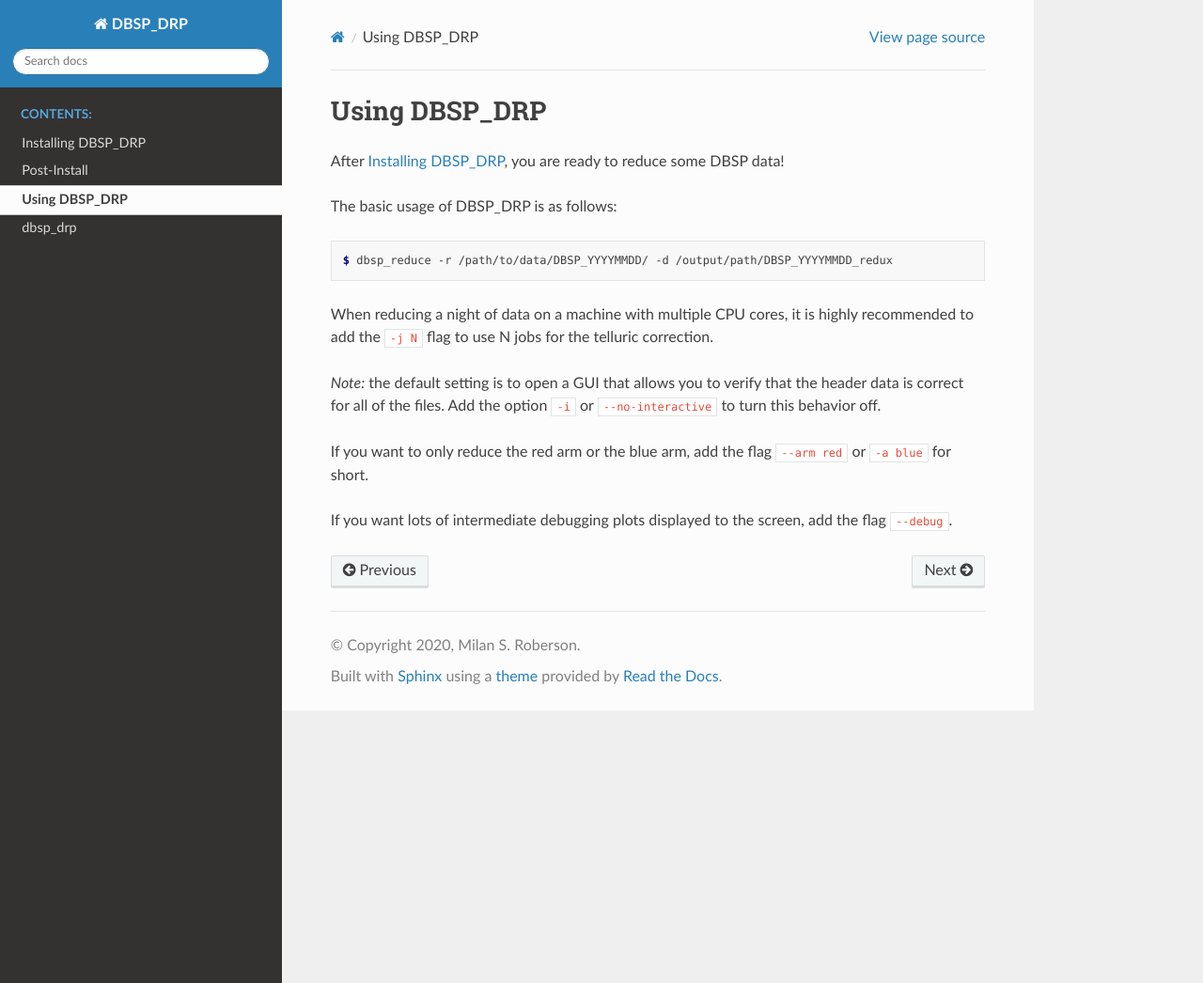
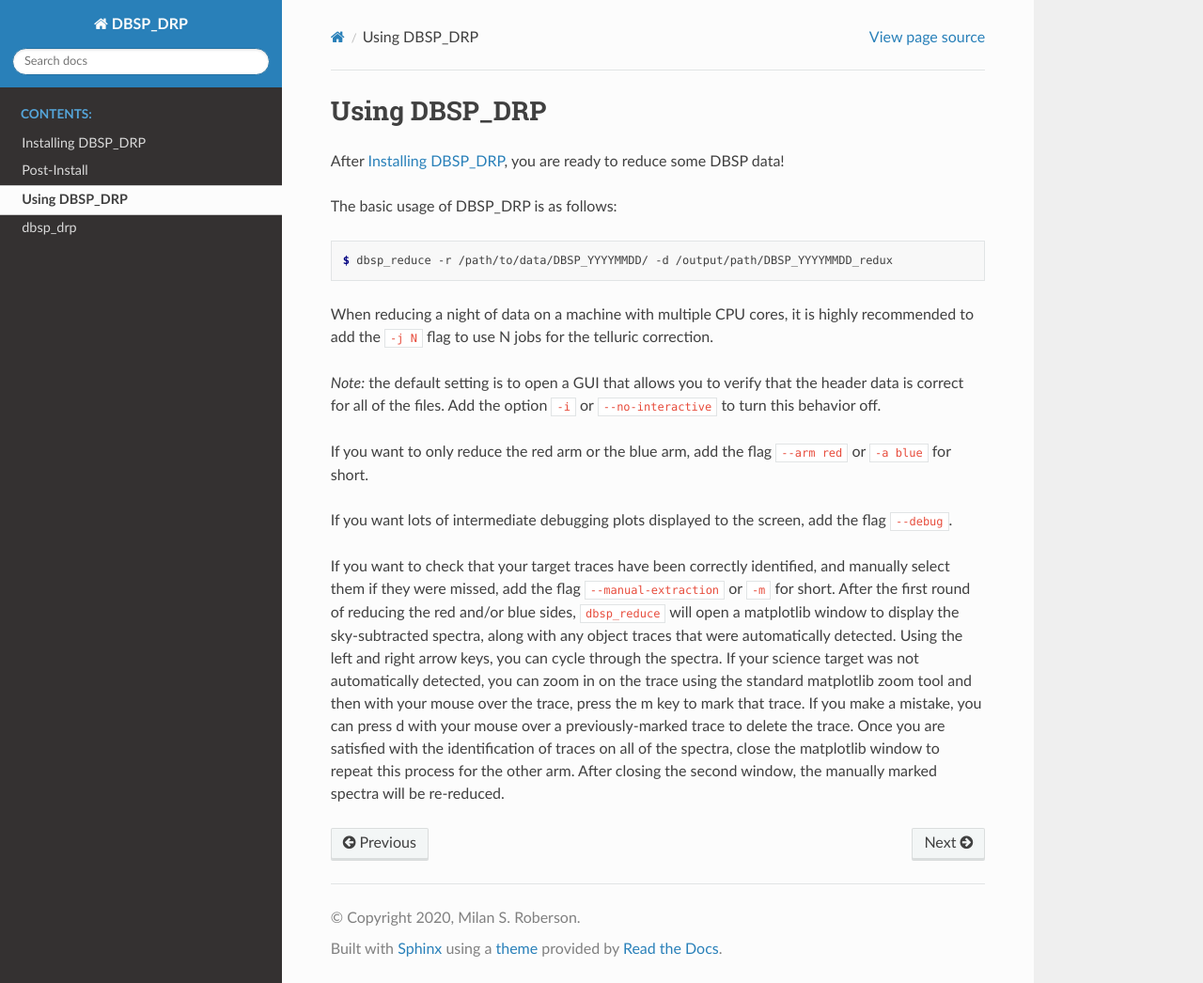
Before and after one commit to finagle29/DBSP_DRP, a Sphinx documentation site: the page built from docs/source/usage.rst, in a window 1280 px wide and 1046 px high. Shown: the whole window at 94% size. Built offline with Sphinx 7.4.7 and the Read the Docs theme 2.0.0, drawn with Linux system fonts in a browser that asks for light colours.

Commit message:
add usage docs on manual extraction

```diff
--- a/docs/source/usage.rst
+++ b/docs/source/usage.rst
@@ -10,11 +10,29 @@ The basic usage of DBSP_DRP is as follows:
 
     $ dbsp_reduce -r /path/to/data/DBSP_YYYYMMDD/ -d /output/path/DBSP_YYYYMMDD_redux
 
-When reducing a night of data on a machine with multiple CPU cores, it is highly recommended to add the ``-j N`` flag to use N jobs for the telluric correction.
+When reducing a night of data on a machine with multiple CPU cores, it is highly
+recommended to add the ``-j N`` flag to use N jobs for the telluric correction.
 
-*Note:* the default setting is to open a GUI that allows you to verify that the header data is correct for all of the files.
-Add the option ``-i`` or ``--no-interactive`` to turn this behavior off.
+*Note:* the default setting is to open a GUI that allows you to verify that the
+header data is correct for all of the files. Add the option ``-i`` or
+``--no-interactive`` to turn this behavior off.
 
-If you want to only reduce the red arm or the blue arm, add the flag ``--arm red`` or ``-a blue`` for short.
+If you want to only reduce the red arm or the blue arm, add the flag ``--arm red``
+or ``-a blue`` for short.
 
-If you want lots of intermediate debugging plots displayed to the screen, add the flag ``--debug``.
+If you want lots of intermediate debugging plots displayed to the screen, add the
+flag ``--debug``.
+
+If you want to check that your target traces have been correctly identified, and
+manually select them if they were missed, add the flag ``--manual-extraction`` or
+``-m`` for short. After the first round of reducing the red and/or blue sides,
+``dbsp_reduce`` will open a matplotlib window to display the sky-subtracted spectra,
+along with any object traces that were automatically detected. Using the left and
+right arrow keys, you can cycle through the spectra. If your science target was not
+automatically detected, you can zoom in on the trace using the standard matplotlib
+zoom tool and then with your mouse over the trace, press the m key to mark that
+trace. If you make a mistake, you can press d with your mouse over a
+previously-marked trace to delete the trace. Once you are satisfied with the
+identification of traces on all of the spectra, close the matplotlib window to repeat
+this process for the other arm. After closing the second window, the manually marked
+spectra will be re-reduced.
```
